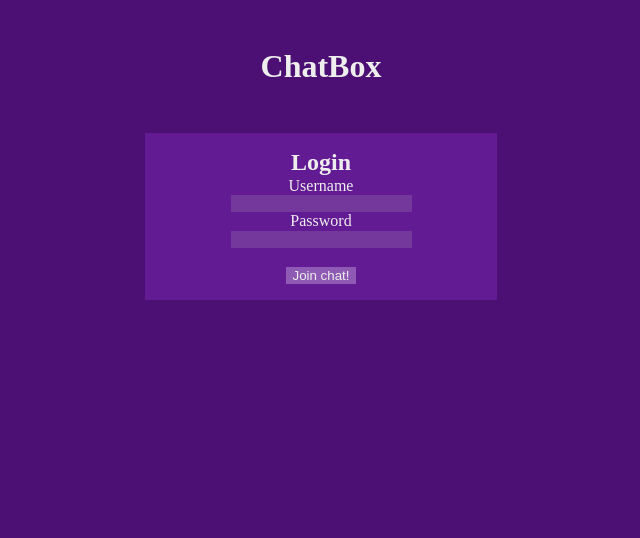
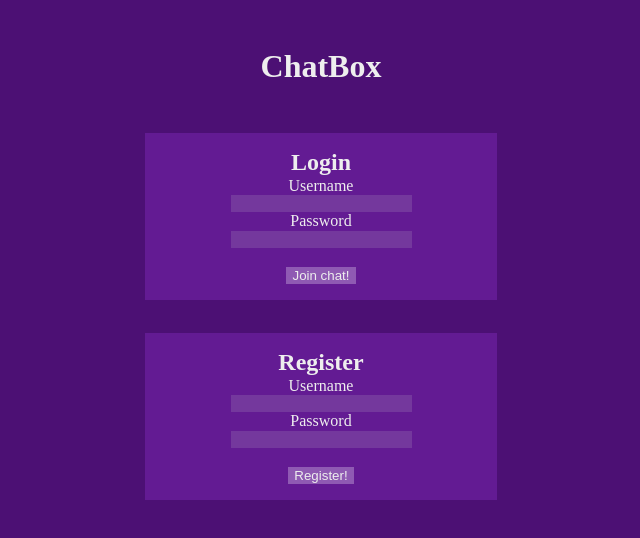
Before and after one commit to Dundgren/chatbox-react, a React (Create React App) app: page / in a window 1280 px wide. Shown: the top 538 px of the page, without its empty margins (319-959 px from the left). Built offline with nearby package versions, Linux system fonts and the light colour scheme; no server answers.

Commit message:
Recreated RegisterForm and added conditional rendering for forms

```diff
--- a/src/App.js
+++ b/src/App.js
@@ -1,6 +1,8 @@
 import { useState } from "react";
-import LoginForm from "./components/LoginForm"
-import "./css/app.css"
+import LoginForm from "./components/LoginForm";
+import ChatBox from "./components/ChatBox";
+import "./css/app.css";
+import RegisterForm from "./components/RegisterForm";
 
 function App() {
     // State
@@ -12,9 +14,13 @@ function App() {
     return (
         <div className="main">
             <h1 className="title">ChatBox</h1>
-            <LoginForm
-                setUserData={setUserData}
-            />
+            {!userData.userId &&
+                <>
+                    <LoginForm setUserData={setUserData}/>
+                    <RegisterForm />
+                </>
+            }
+            {userData.userId && <ChatBox />}
         </div>
     );
 }
--- /dev/null
+++ b/src/components/ChatBox.js
@@ -0,0 +1,5 @@
+export default function ChatBox() {
+    return (
+        <h1>CHATBOOOOX</h1>
+    )
+}
--- a/src/components/LoginForm.js
+++ b/src/components/LoginForm.js
@@ -41,6 +41,12 @@ export default function LoginForm({setUserData}) {
         });
     }
 
+    function keyDownHandler(event) {
+        if (event.code === "Enter") {
+            login()
+        }
+    }
+
     return (
         <>
             <p className="error-message">{ errorMessage }</p>
@@ -53,6 +59,7 @@ export default function LoginForm({setUserData}) {
                     name="username"
                     value={loginFormData.username}
                     onChange={handleChange}
+                    onKeyDown={keyDownHandler}
                 />
                 <label htmlFor="login-password-input">Password</label>
                 <input
@@ -61,6 +68,7 @@ export default function LoginForm({setUserData}) {
                     name="password"
                     value={loginFormData.password}
                     onChange={handleChange}
+                    onKeyDown={keyDownHandler}
                 />
                 <br />
                 <input type="button" value="Join chat!" onClick={login} />
--- /dev/null
+++ b/src/components/RegisterForm.js
@@ -0,0 +1,62 @@
+import { apiRegister } from "../helpers/user";
+import { useState } from "react";
+
+export default function RegisterForm() {
+    // State
+    const [registerFormData, setRegisterFormData] = useState({
+        username: "",
+        password: ""
+    })
+
+    // Functions
+    function register() {
+        apiRegister(registerFormData.username, registerFormData.password);
+        setRegisterFormData({
+            username: "",
+            password: ""
+        })
+    }
+
+    function handleChange(event) {
+        const {name, value} = event.target;
+
+        setRegisterFormData(oldFormData => {
+            return {
+                ...oldFormData,
+                [name]: value
+            }
+        });
+    }
+
+    function keyDownHandler(event) {
+        if (event.code === "Enter") {
+            register()
+        }
+    }
+
+    return (
+        <div className="register-form">
+            <h2>Register</h2>
+            <label htmlFor="register-username-input">Username</label>
+            <input
+                type="text"
+                id="register-username-input"
+                name="username"
+                value={registerFormData.username}
+                onChange={handleChange}
+                onKeyDown={keyDownHandler}
+            />
+            <label htmlFor="register-password-input">Password</label>
+            <input
+                type="password"
+                id="register-password-input"
+                name="password"
+                value={registerFormData.password}
+                onChange={handleChange}
+                onKeyDown={keyDownHandler}
+            />
+            <br />
+            <input type="button" value="Register!"  onClick={register} />
+        </div>
+    )
+}
--- a/src/css/app.css
+++ b/src/css/app.css
@@ -1 +1 @@
-.login-form{grid-column:10/16;grid-row:5/10;width:100%;background-color:#631b93;display:grid;justify-items:center;padding:1em}.login-form input[type=text],.login-form input[type=password]{background-color:#74389d;color:#eee;border:none}.login-form input[type=text]:focus,.login-form input[type=password]:focus{outline:none}.login-form input[type=button]{background-color:#8f5ab3;border:none;color:#eee}.login-form h2{margin:0}.error-message{grid-column:10/16;grid-row:4/5}*::-webkit-scrollbar{width:.6em}*::-webkit-scrollbar-track{background:rgba(238,238,238,0)}*::-webkit-scrollbar-thumb{background-color:rgba(238,238,238,.829);border-radius:30px}*{scrollbar-width:thin;scrollbar-color:rgba(238,238,238,.829) rgba(238,238,238,0)}body{background-color:#4c1074;color:#eee;margin:0}.main{display:grid;grid-template-columns:repeat(24, 1fr);grid-template-rows:repeat(24, 1fr);justify-items:center;height:100vh}.main .title{justify-self:center;align-self:center;grid-column:10/16;grid-row:1/5}/*# sourceMappingURL=app.css.map */
+.login-form{grid-column:10/16;grid-row:5/10;width:100%;background-color:#631b93;display:grid;justify-items:center;padding:1em}.login-form input[type=text],.login-form input[type=password]{background-color:#74389d;color:#eee;border:none}.login-form input[type=text]:focus,.login-form input[type=password]:focus{outline:none}.login-form input[type=button]{background-color:#8f5ab3;border:none;color:#eee}.login-form h2{margin:0}.error-message{grid-column:10/16;grid-row:4/5}.register-form{grid-column:10/16;grid-row:11/16;width:100%;background-color:#631b93;display:grid;justify-items:center;padding:1em}.register-form input[type=text],.register-form input[type=password]{background-color:#74389d;color:#eee;border:none}.register-form input[type=text]:focus,.register-form input[type=password]:focus{outline:none}.register-form input[type=button]{background-color:#8f5ab3;border:none;color:#eee}.register-form h2{margin:0}*::-webkit-scrollbar{width:.6em}*::-webkit-scrollbar-track{background:rgba(238,238,238,0)}*::-webkit-scrollbar-thumb{background-color:rgba(238,238,238,.829);border-radius:30px}*{scrollbar-width:thin;scrollbar-color:rgba(238,238,238,.829) rgba(238,238,238,0)}body{background-color:#4c1074;color:#eee;margin:0}.main{display:grid;grid-template-columns:repeat(24, 1fr);grid-template-rows:repeat(24, 1fr);justify-items:center;height:100vh}.main .title{justify-self:center;align-self:center;grid-column:10/16;grid-row:1/5}/*# sourceMappingURL=app.css.map */
--- a/src/css/app.scss
+++ b/src/css/app.scss
@@ -1,4 +1,5 @@
 @import "./login-form.scss";
+@import "./register-form.scss";
 
 *::-webkit-scrollbar {
     width: 0.6em;
--- /dev/null
+++ b/src/css/register-form.scss
@@ -0,0 +1,29 @@
+.register-form {
+    grid-column: 10 / 16;
+    grid-row: 11 / 16;
+    width: 100%;
+    background-color: #631b93;
+    display: grid;
+    justify-items: center;
+    padding: 1em;
+
+    input[type="text"], input[type="password"]{
+        background-color: #74389d;
+        color: #eee;
+        border: none;
+
+        &:focus {
+            outline: none;
+        }
+    }
+
+    input[type="button"] {
+        background-color: #8f5ab3;
+        border: none;
+        color: #eee;
+    }
+
+    h2 {
+        margin: 0;
+    }
+}
--- a/src/helpers/user.js
+++ b/src/helpers/user.js
@@ -6,13 +6,14 @@ export async function apiRegister(username, password) {
     const data = {
         username: username,
         password: password,
-        age: "",
+        age: 0,
         sex: "",
         location: ""
     };
 
     const result = await axios.post(`${baseUrl}/api/v1/users`, data);
 
+    console.log(result);
 }
 
 export async function apiLogin(username, password) {
```
Also changed, not shown: 1 other file (tests, documents, lock files or other folders).
